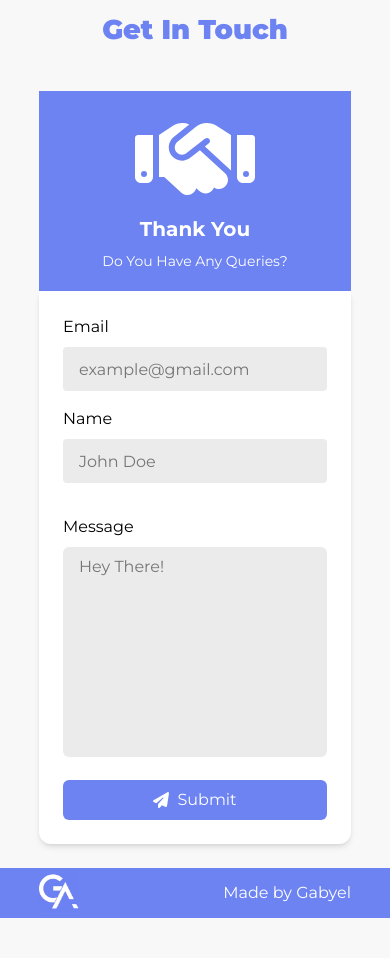
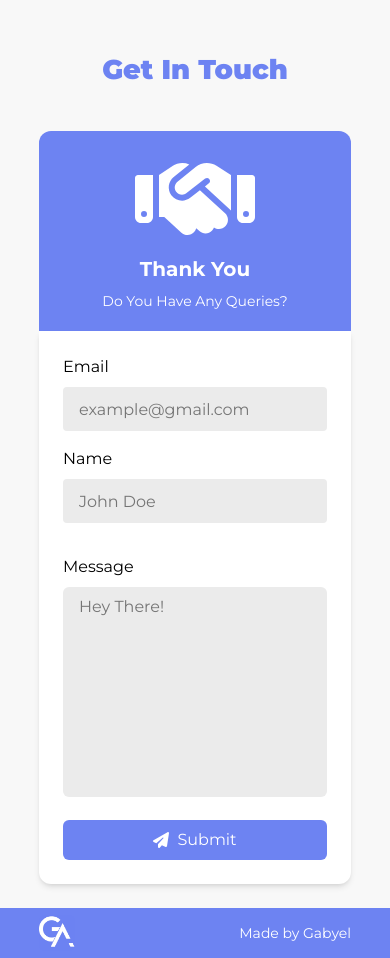
Before and after one commit to gabyel-dev/my-portfolio, a React (Vite) app: page / in a window 390 px wide. Shown: the part 4240-5198 px from the top of the page. Before the commit the page ends 5158 px from the top, so only its background shows below. Built offline with nearby package versions, Linux system fonts and the light colour scheme; a web font is replaced by a local one.

Commit message:
fixed UI

```diff
--- a/src/components/Contact.jsx
+++ b/src/components/Contact.jsx
@@ -11,13 +11,13 @@ const submit = <FontAwesomeIcon icon={faPaperPlane} />;
 export default function Contact() {
   return (
     <>
-      <h1 className="contact text-[var(--text-color)] font-black text-[1.7rem] text-center mt-[100px] mb-[40px] mont">
+      <h1 className="contact text-[var(--text-color)] font-black text-[1.7rem] text-center mt-[100px] mb-[40px] mont pt-10">
         Get In Touch
       </h1>
 
-      <div className="contact-container h-auto w-full flex flex-col lg:flex-row justify-center items-center mont ">
+      <div className="contact-container h-auto w-full flex flex-col lg:flex-row justify-center items-center mont  ">
         {/* Left Container */}
-        <div className="left-container gap-2 text-white lg:w-[30%] w-full h-[200px] lg:h-[80vh] bg-[#6d83f2] lg:rounded-br-xl lg:rounded-tr-xl lg:rounded-tl-xl lg:rounded-bl-xl sm:rounded-tr-xl sm:rounded-tl-xl flex flex-col justify-center items-center">
+        <div className="left-container gap-2 text-white lg:w-[30%] w-full h-[200px] lg:h-[80vh] bg-[#6d83f2] lg:rounded-br-xl lg:rounded-tr-xl lg:rounded-tl-xl lg:rounded-bl-xl rounded-tr-xl rounded-tl-xl flex flex-col justify-center items-center">
           {hand}
           <p className="text-xl font-bold">Thank You</p>
           <p className="text-sm text-center">Do You Have Any Queries?</p>
--- a/src/components/Footer.jsx
+++ b/src/components/Footer.jsx
@@ -3,8 +3,8 @@ import "./css/Base.css";
 export default function Footer() {
   return (
     <div className="bg-[#6d83f2] w-full h-[50px] bottom-0 left-0 justify-between items-center flex pl-[10vw] pr-[10vw] text-white mont">
-      <img src="/logo-footer.jpg" alt="logo" className="w-10 h-10 rounded-md" />
-      <p>Made by Gabyel</p>
+      <img src="/logo-footer.jpg" alt="logo" className="w-9 h-9 rounded-md" />
+      <p className="text-sm">Made by Gabyel</p>
     </div>
   );
 }
```
